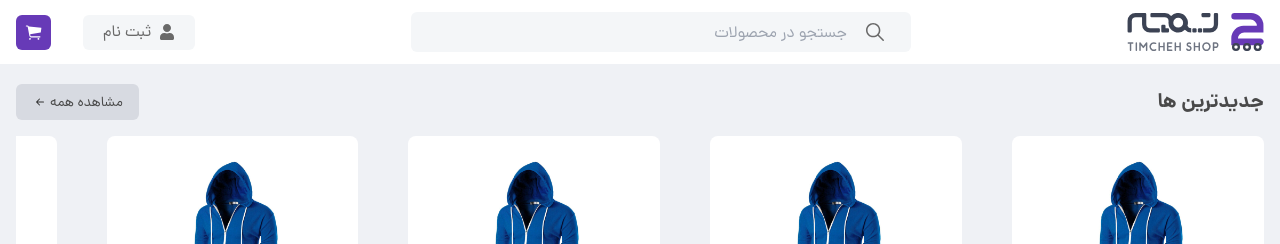
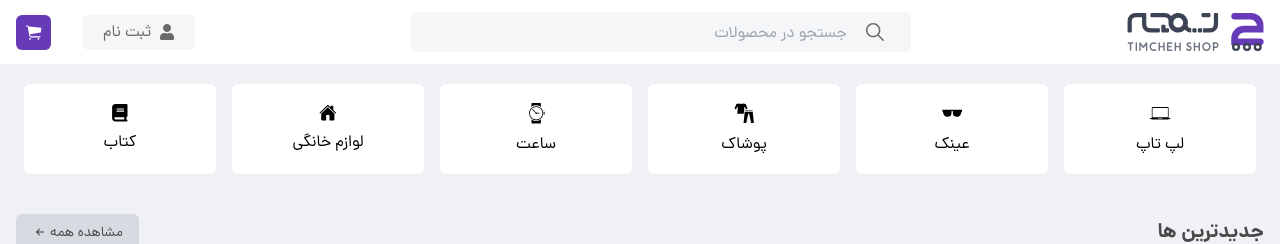
Before and after one commit to AliDeWeb/Online_Shop_reactApp, a React (Vite) app in the folder frontend/: page /home in a window 1280 px wide. Shown: the top 244 px of the page. Built offline with nearby package versions, Linux system fonts and the light colour scheme.

Commit message:
categories completed

```diff
--- a/frontend/src/assets/styles/output.css
+++ b/frontend/src/assets/styles/output.css
@@ -604,6 +604,11 @@ img {
   margin-right: auto;
 }
 
+.mx-2 {
+  margin-left: 0.5rem;
+  margin-right: 0.5rem;
+}
+
 .mb-1 {
   margin-bottom: 0.25rem;
 }
@@ -666,6 +671,10 @@ img {
   -webkit-line-clamp: 5;
 }
 
+.inline-block {
+  display: inline-block;
+}
+
 .flex {
   display: flex;
 }
@@ -711,6 +720,18 @@ img {
 
 .h-full {
   height: 100%;
+}
+
+.h-\[\] {
+  height: ;
+}
+
+.h-\[89px\] {
+  height: 89px;
+}
+
+.h-\[90px\] {
+  height: 90px;
 }
 
 .w-\[44px\] {
@@ -787,6 +808,15 @@ img {
 
 .gap-6 {
   gap: 1.5rem;
+}
+
+.gap-y-4 {
+  row-gap: 1rem;
+}
+
+.gap-x-3 {
+  -moz-column-gap: 0.75rem;
+       column-gap: 0.75rem;
 }
 
 .overflow-hidden {
@@ -1015,6 +1045,16 @@ img {
   background-color: rgb(103 58 183 / var(--tw-bg-opacity));
 }
 
+.hover\:bg-slate-500:hover {
+  --tw-bg-opacity: 1;
+  background-color: rgb(100 116 139 / var(--tw-bg-opacity));
+}
+
+.hover\:bg-slate-200:hover {
+  --tw-bg-opacity: 1;
+  background-color: rgb(226 232 240 / var(--tw-bg-opacity));
+}
+
 .hover\:text-\[\#3b3b3b\]:hover {
   --tw-text-opacity: 1;
   color: rgb(59 59 59 / var(--tw-text-opacity));
@@ -1040,6 +1080,22 @@ img {
 
 .child\:w-full > * {
   width: 100%;
+}
+
+.child\:w-1\/6 > * {
+  width: 16.666667%;
+}
+
+.child\:w-12 > * {
+  width: 3rem;
+}
+
+.child\:w-1\/2 > * {
+  width: 50%;
+}
+
+.child\:w-1\/3 > * {
+  width: 33.333333%;
 }
 
 @media (min-width: 640px) {
@@ -1078,20 +1134,49 @@ img {
   .sm\:child\:w-1\/2 > * {
     width: 50%;
   }
+
+  .sm\:child\:w-2 > * {
+    width: 0.5rem;
+  }
+
+  .sm\:child\:w-1\/3 > * {
+    width: 33.333333%;
+  }
+
+  .sm\:child\:w-1\/4 > * {
+    width: 25%;
+  }
 }
 
 @media (min-width: 768px) {
+  .md\:mx-2 {
+    margin-left: 0.5rem;
+    margin-right: 0.5rem;
+  }
+
   .md\:block {
     display: block;
+  }
+
+  .md\:flex-nowrap {
+    flex-wrap: nowrap;
   }
 
   .md\:gap-6 {
     gap: 1.5rem;
   }
 
+  .md\:gap-0 {
+    gap: 0px;
+  }
+
   .md\:text-base {
     font-size: 1rem;
     line-height: 1.5rem;
+  }
+
+  .md\:child\:w-1\/6 > * {
+    width: 16.666667%;
   }
 }
 
--- /dev/null
+++ b/frontend/src/components/CategoriesSection/CategoriesSection.jsx
@@ -0,0 +1,57 @@
+import React from "react";
+
+// React Router
+import { Link } from "react-router-dom";
+
+// Icons
+import { IoIosLaptop, IoMdGlasses } from "react-icons/io";
+import { GiClothes, GiWatch } from "react-icons/gi";
+import { IoHome } from "react-icons/io5";
+import { FaBook } from "react-icons/fa6";
+
+export default function CategoriesSection() {
+  return (
+    <div className="py-5">
+      <div className="container">
+        <div className="child:w-1/3 sm:child:w-1/4 md:child:w-1/6 flex font-dana flex-wrap md:flex-nowrap justify-center gap-4 md:gap-0">
+          <div className="md:mx-2 bg-white h-[90px] flex flex-col items-center justify-center hover:bg-slate-200 transition-all rounded-md">
+            <Link className="flex flex-col items-center justify-center">
+              <IoIosLaptop size="1.4rem" />
+              <span className="inline-block mt-2">لپ تاپ</span>
+            </Link>
+          </div>
+          <div className="md:mx-2 bg-white h-[90px] flex flex-col items-center justify-center hover:bg-slate-200 transition-all rounded-md">
+            <Link className="flex flex-col items-center justify-center">
+              <IoMdGlasses size="1.4rem" />
+              <span className="inline-block mt-2">عینک</span>
+            </Link>
+          </div>
+          <div className="md:mx-2 bg-white h-[90px] flex flex-col items-center justify-center hover:bg-slate-200 transition-all rounded-md">
+            <Link className="flex flex-col items-center justify-center">
+              <GiClothes size="1.4rem" />
+              <span className="inline-block mt-2">پوشاک</span>
+            </Link>
+          </div>
+          <div className="md:mx-2 bg-white h-[90px] flex flex-col items-center justify-center hover:bg-slate-200 transition-all rounded-md">
+            <Link className="flex flex-col items-center justify-center">
+              <GiWatch size="1.4rem" />
+              <span className="inline-block mt-2">ساعت</span>
+            </Link>
+          </div>
+          <div className="md:mx-2 bg-white h-[90px] flex flex-col items-center justify-center hover:bg-slate-200 transition-all rounded-md">
+            <Link className="flex flex-col items-center justify-center">
+              <IoHome size="1.1rem" />
+              <span className="inline-block mt-2">لوازم خانگی</span>
+            </Link>
+          </div>
+          <div className="md:mx-2 bg-white h-[90px] flex flex-col items-center justify-center hover:bg-slate-200 transition-all rounded-md">
+            <Link className="flex flex-col items-center justify-center">
+              <FaBook size="1.1rem" />
+              <span className="inline-block mt-2">کتاب</span>
+            </Link>
+          </div>
+        </div>
+      </div>
+    </div>
+  );
+}
--- a/frontend/src/configs/Layout/Layout.js
+++ b/frontend/src/configs/Layout/Layout.js
@@ -8,3 +8,4 @@ export { default as Footer } from "../../components/Footer/Footer";
 export { default as ProductsSections } from "../../components/ProductsSections/ProductsSections";
 export { default as ProductBox } from "../../components/ProductBox/ProductBox";
 export { default as LongBanner } from "../../components/LongBanner/LongBanner";
+export { default as CategoriesSection } from "../../components/CategoriesSection/CategoriesSection";
--- a/frontend/src/pages/Home/Home.jsx
+++ b/frontend/src/pages/Home/Home.jsx
@@ -5,6 +5,7 @@ import {
   ProductsSections,
   ProductBox,
   LongBanner,
+  CategoriesSection,
 } from "../../configs/Layout/Layout";
 
 // Swiper
@@ -16,6 +17,7 @@ import "swiper/css/navigation";
 export default function Home() {
   return (
     <main>
+      <CategoriesSection />
       <ProductsSections title={"جدیدترین ها"}>
         <Swiper
           spaceBetween={50}
```
